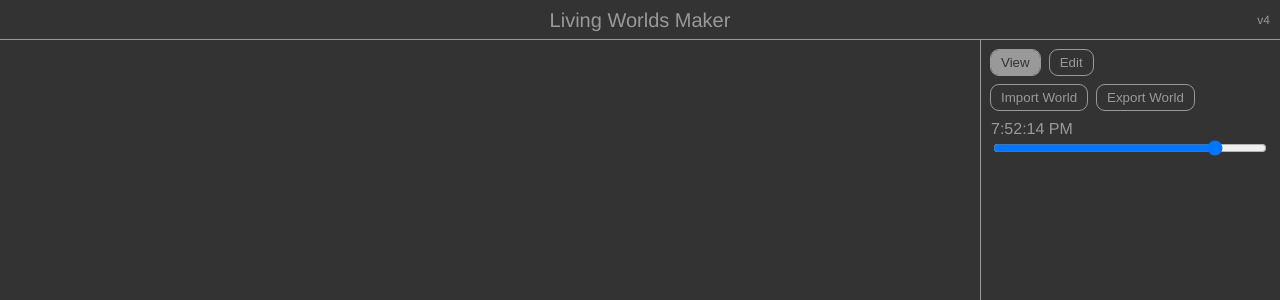
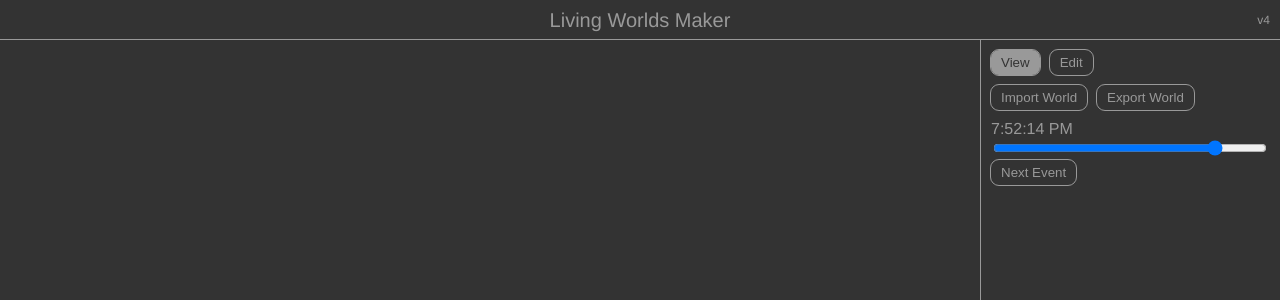
Before and after one commit to pixfabrik/magrathea, a React (Vite) app: page / in a window 1280 px wide. Both pictures are taken after a click on the button "View". Shown: the top 300 px of the page. Built offline with nearby package versions, Linux system fonts and the light colour scheme.

Commit message:
Scheduling for view mode

```diff
--- a/src/Controls.tsx
+++ b/src/Controls.tsx
@@ -25,6 +25,14 @@ const Controls: React.FC<ControlsProps> = ({ worldRunner }) => {
       setChangeCount(changeCount + 1);
     };
   }, [changeCount, worldRunner]);
+
+  useEffect(() => {
+    if (mode === "view") {
+      world.scheduler.makeDay();
+    } else {
+      world.scheduler.clear();
+    }
+  }, [mode]);
 
   setTimeout(() => {
     setChangeCount(changeCount + 1);
@@ -78,6 +86,24 @@ const Controls: React.FC<ControlsProps> = ({ worldRunner }) => {
             worldRunner.setSeconds(parseFloat(event.currentTarget.value));
           }}
         />
+        {mode === "view" && (
+          <div>
+            <button
+              onClick={() => {
+                const startSeconds =
+                  world.scheduler.getNextEventStartSeconds(seconds);
+
+                if (startSeconds === -1) {
+                  worldRunner.setSeconds(maxSeconds - 1);
+                } else {
+                  worldRunner.setSeconds(startSeconds);
+                }
+              }}
+            >
+              Next Event
+            </button>
+          </div>
+        )}
         {mode === "edit" && (
           <>
             <button
@@ -310,7 +336,7 @@ const Controls: React.FC<ControlsProps> = ({ worldRunner }) => {
                         <input
                           className="slider"
                           type="range"
-                          min="0"
+                          min="1"
                           max="600"
                           value={eventInfo.durationSeconds}
                           onChange={(event) => {
--- a/src/Scheduler.ts
+++ b/src/Scheduler.ts
@@ -1,11 +1,13 @@
 /* eslint-disable @typescript-eslint/no-unused-vars */
 import _ from "lodash";
 import World from "./World";
+import { maxSeconds } from "./vars";
 
 export type SchedulerMakeArgs = {
   eventInfoId: number;
   progress?: number;
   startSeconds?: number;
+  durationSeconds?: number;
 };
 
 export type ScheduleEvent = {
@@ -24,8 +26,60 @@ export default class Scheduler {
   }
 
   // ----------
+  clear() {
+    this.eventArgsArray = [];
+  }
+
+  // ----------
   make(args: SchedulerMakeArgs) {
+    if (args.startSeconds !== undefined && args.durationSeconds === undefined) {
+      const eventInfo = this.world.getEventInfo(args.eventInfoId);
+      if (eventInfo) {
+        args.durationSeconds = eventInfo.durationSeconds;
+      }
+    }
+
     this.eventArgsArray = [args];
+  }
+
+  // ----------
+  makeDay() {
+    this.clear();
+
+    this.world.data.events.forEach((eventInfo) => {
+      for (let seconds = 0; seconds < maxSeconds; ) {
+        const startSeconds = seconds + Math.random() * 60 * 60;
+        const durationSeconds = eventInfo.durationSeconds;
+        if (startSeconds + durationSeconds > maxSeconds) {
+          break;
+        }
+
+        this.eventArgsArray.push({
+          eventInfoId: eventInfo.id,
+          startSeconds,
+          durationSeconds,
+        });
+
+        seconds = startSeconds + durationSeconds;
+      }
+    });
+
+    this.eventArgsArray = _.sortBy(this.eventArgsArray, (eventArgs) => {
+      return eventArgs.startSeconds;
+    });
+  }
+
+  // ----------
+  getNextEventStartSeconds(nowSeconds: number) {
+    for (const eventArgs of this.eventArgsArray) {
+      if (eventArgs.startSeconds !== undefined) {
+        if (eventArgs.startSeconds > nowSeconds) {
+          return eventArgs.startSeconds;
+        }
+      }
+    }
+
+    return -1;
   }
 
   // ----------
@@ -38,13 +92,11 @@ export default class Scheduler {
         };
       }
 
-      const eventInfo = this.world.getEventInfo(eventArgs.eventInfoId);
-      if (!eventInfo) {
-        return null;
-      }
-
-      if (eventArgs.startSeconds !== undefined) {
-        const endSeconds = eventArgs.startSeconds + eventInfo.durationSeconds;
+      if (
+        eventArgs.startSeconds !== undefined &&
+        eventArgs.durationSeconds !== undefined
+      ) {
+        const endSeconds = eventArgs.startSeconds + eventArgs.durationSeconds;
         const progress =
           (nowSeconds - eventArgs.startSeconds) /
           (endSeconds - eventArgs.startSeconds);
```
Also changed, not shown: 2 other files (tests, documents, lock files or other folders).
